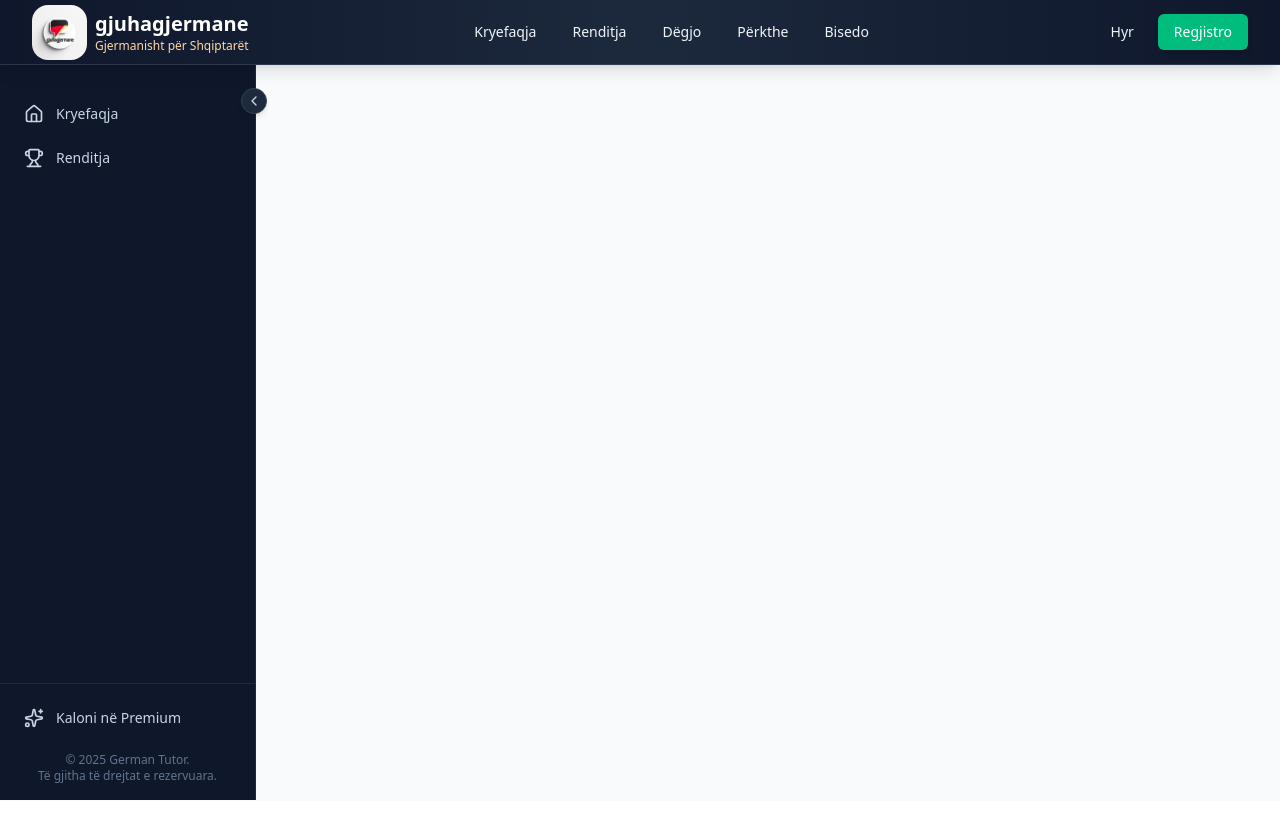
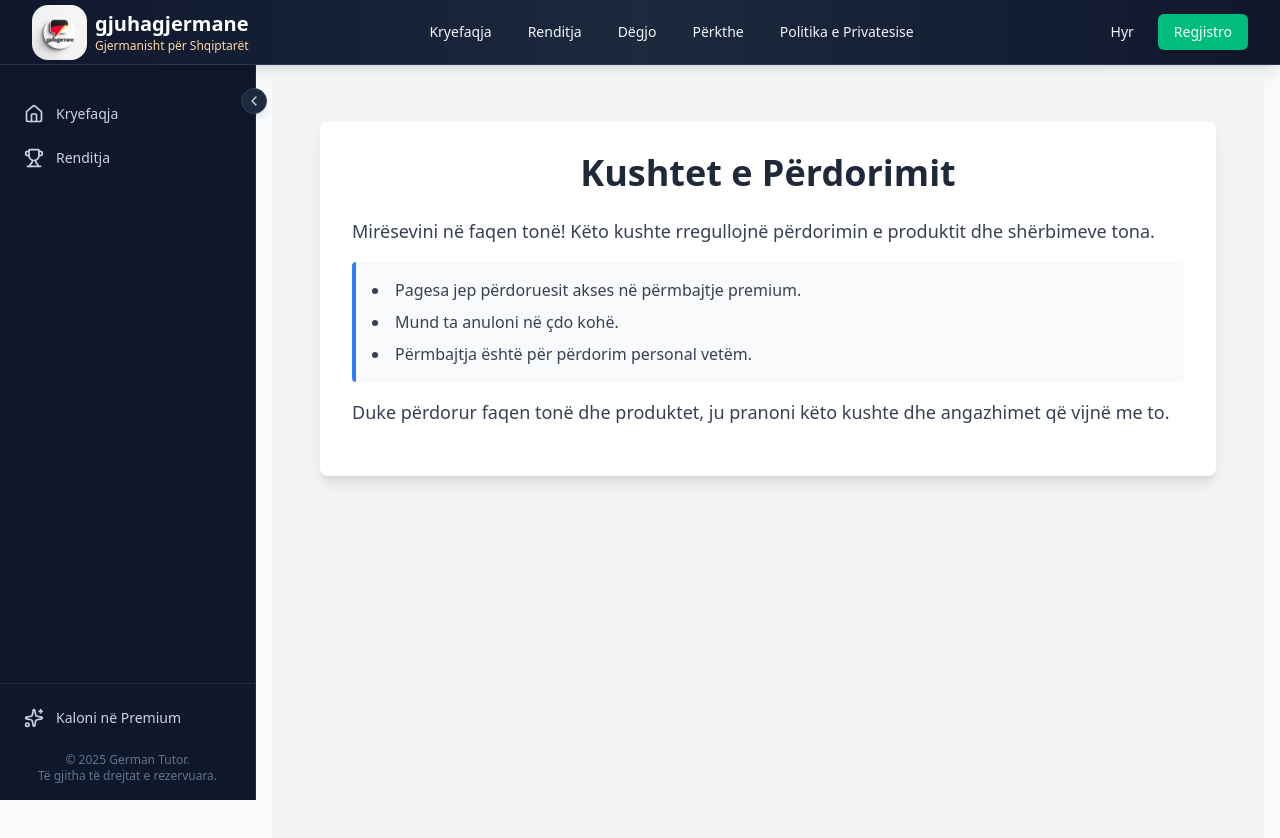
Before and after one commit to ledionnezirii/germanmaster, a React (Vite) app in the folder client/: page /terms in a window 1280 px wide. Shown: the top 838 px of the page. Before the commit the page ends 801 px from the top, so only its background shows below. Built offline with nearby package versions, Linux system fonts and the light colour scheme.

Commit message:
Terms added

```diff
--- a/client/src/App.jsx
+++ b/client/src/App.jsx
@@ -23,6 +23,7 @@ import VerifyEmail from "./auth/VerifyEmail"
 import Pronunciation from "./pages/Pronunciation"
 import Quizes from "./pages/Quizes"
 import Payments from "./pages/Payments"
+import Terms from "./pages/Terms"
 
 const AppContent = () => {
   const { isCollapsed } = useSidebar()
@@ -67,6 +68,7 @@ const AppContent = () => {
               <Route path="/pronunciation" element={<Pronunciation />} />
               <Route path="/quizes" element={<Quizes />} />
               <Route path="/payments" element={<Payments />} />
+              <Route path="/terms" element={<Terms />} />
             </Routes>
           </div>
         </main>
--- a/client/src/components/Navbar.jsx
+++ b/client/src/components/Navbar.jsx
@@ -25,7 +25,7 @@ const Navbar = () => {
     { to: "/leaderboard", label: "Renditja" }, // Leaderboard
     { to: "/listen", label: "Dëgjo" }, // Listen
     { to: "/translate", label: "Përkthe" }, // Translate
-    { to: "/chat", label: "Bisedo" }, // Chat
+    { to: "/terms", label: "Politika e Privatesise" }, // Chat
   ]
 
   // Close dropdown when clicking outside
--- /dev/null
+++ b/client/src/pages/Terms.jsx
@@ -0,0 +1,34 @@
+// src/pages/Terms.jsx
+import React from "react";
+
+const Terms = () => {
+  return (
+    <div className="min-h-screen bg-gray-100 py-10 px-4">
+      <div className="max-w-4xl mx-auto bg-white shadow-lg rounded-lg p-8">
+        <h1 className="text-4xl font-extrabold mb-6 text-center text-gray-800">
+          Kushtet e Përdorimit
+        </h1>
+
+        <p className="mb-4 text-gray-700 text-lg leading-relaxed">
+          Mirësevini në faqen tonë! Këto kushte rregullojnë përdorimin e produktit dhe shërbimeve tona.
+        </p>
+
+        <div className="mb-4 bg-gray-50 p-4 rounded border-l-4 border-blue-500">
+          <ul className="list-disc list-inside space-y-2 text-gray-700">
+            <li>Pagesa jep përdoruesit akses në përmbajtje premium.</li>
+            <li>Mund ta anuloni në çdo kohë.</li>
+            <li>Përmbajtja është për përdorim personal vetëm.</li>
+          </ul>
+        </div>
+
+        <p className="mb-4 text-gray-700 text-lg leading-relaxed">
+          Duke përdorur faqen tonë dhe produktet, ju pranoni këto kushte dhe angazhimet që vijnë me to.
+        </p>
+
+
+      </div>
+    </div>
+  );
+};
+
+export default Terms;
```
